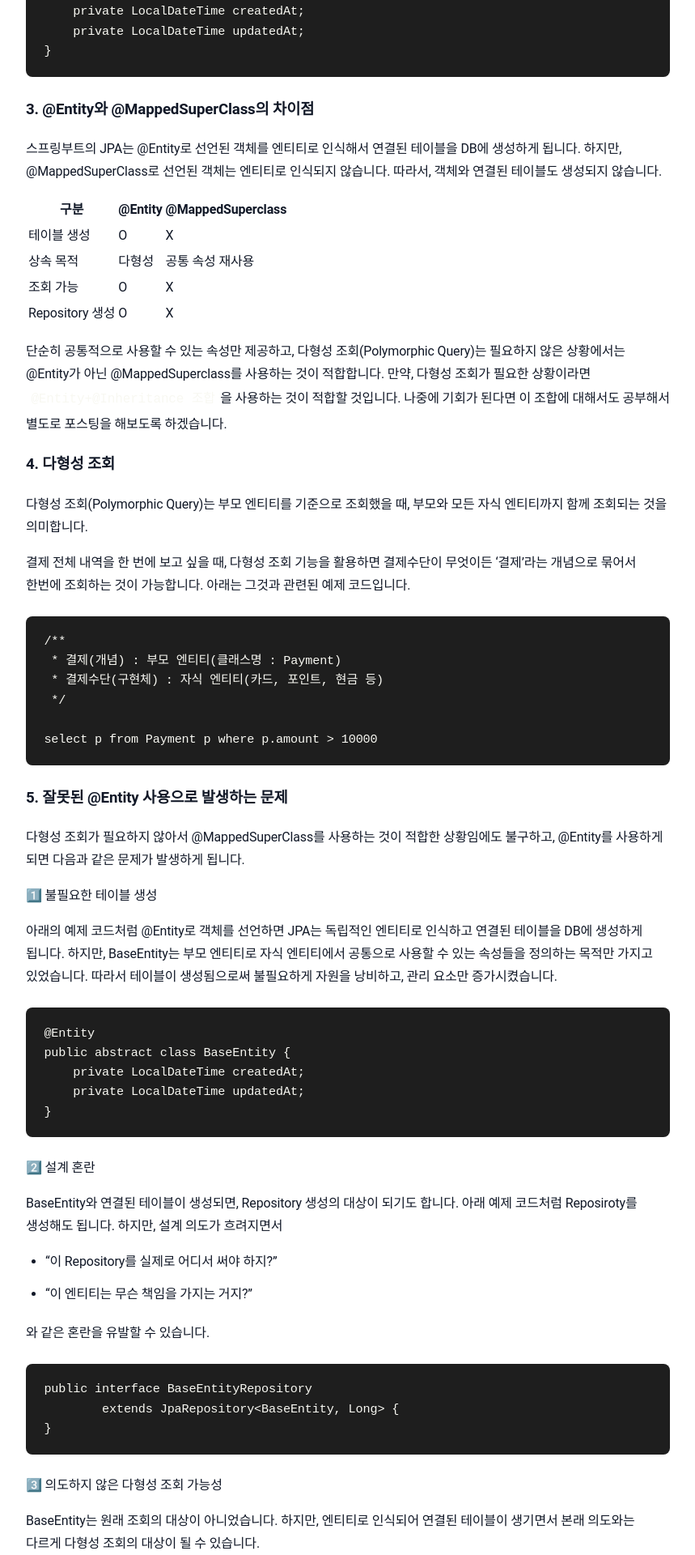
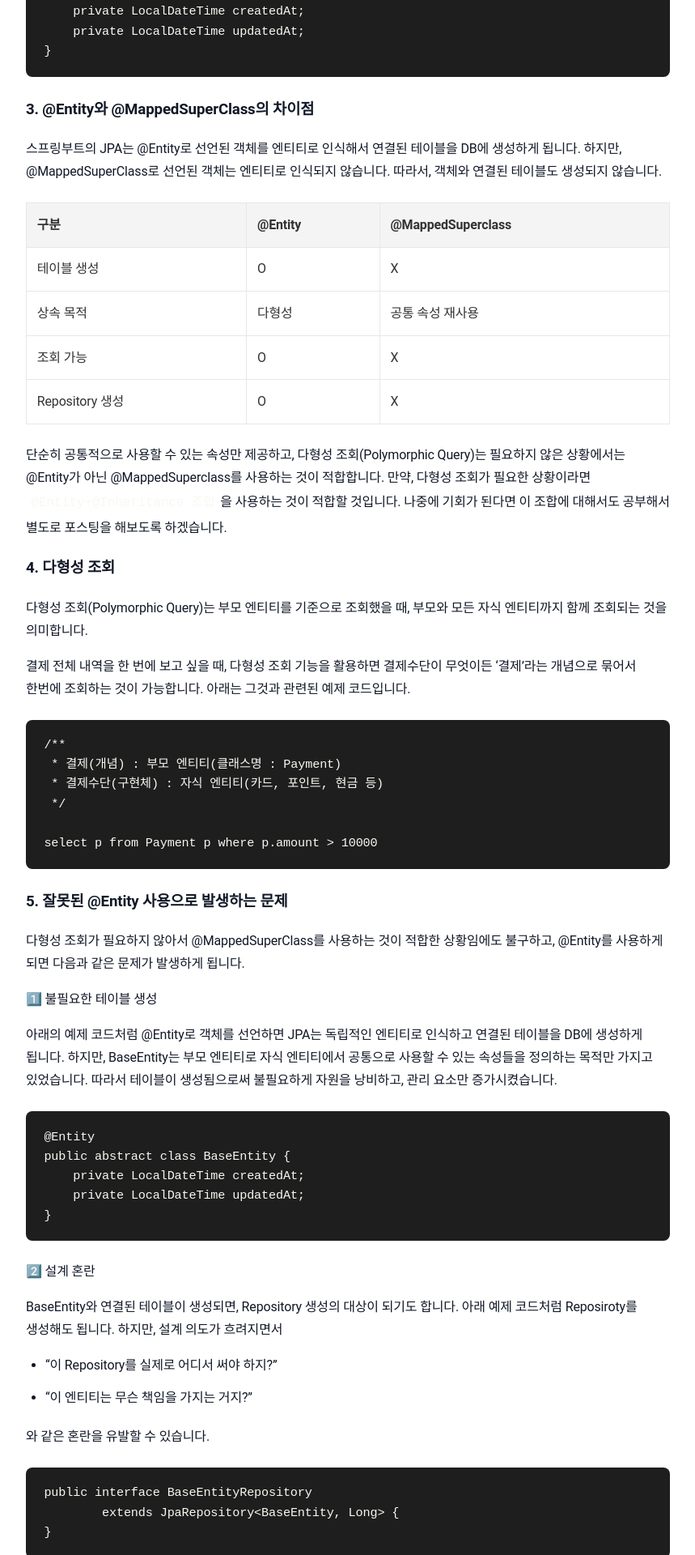
Before and after one commit to sanghoon-lee/sanghoon-lee.github.io, a Jekyll site: the page built from _posts/2026-01-07-MappedSuperClass.md, in a window 1280 px wide. Shown: the part 2089-4009 px from the top of the page at 81% size, without its empty margins (210-1069 px from the left). Built offline with Jekyll 4.4.1, drawn with Linux system fonts in a browser that asks for light colours; comment, search, counter and statistics services are not loaded.

Commit message:
main.scss 수정

```diff
--- a/assets/main.scss
+++ b/assets/main.scss
@@ -181,6 +181,38 @@ button.copy-btn:hover {
   background-color: #2779bd;
 }
 
+/* 표 스타일링 */
+table {
+  width: 100%;
+  border-collapse: collapse;
+  margin: 1.5rem 0;
+}
+
+th, td {
+  padding: 0.8rem;
+  text-align: left;
+  border: 1px solid #e5e7eb; /* 테두리 색상 */
+}
+
+th {
+  background-color: #f4f4f4; /* 헤더의 배경색 */
+  color: #333; /* 헤더 글씨 색상 */
+  font-weight: bold;
+}
+
+tr:nth-child(even) {
+  background-color: #f9f9f9; /* 짝수 행에 배경색 추가 */
+}
+
+tr:hover {
+  background-color: #f1f1f1; /* 마우스를 올리면 색상이 바뀌도록 */
+}
+
+td {
+  background-color: #fff; /* 기본 테이블 셀 배경 */
+  color: #333; /* 글씨 색상 */
+}
+
 /* ================================
    푸터 영역 스타일
    ================================ */
```
